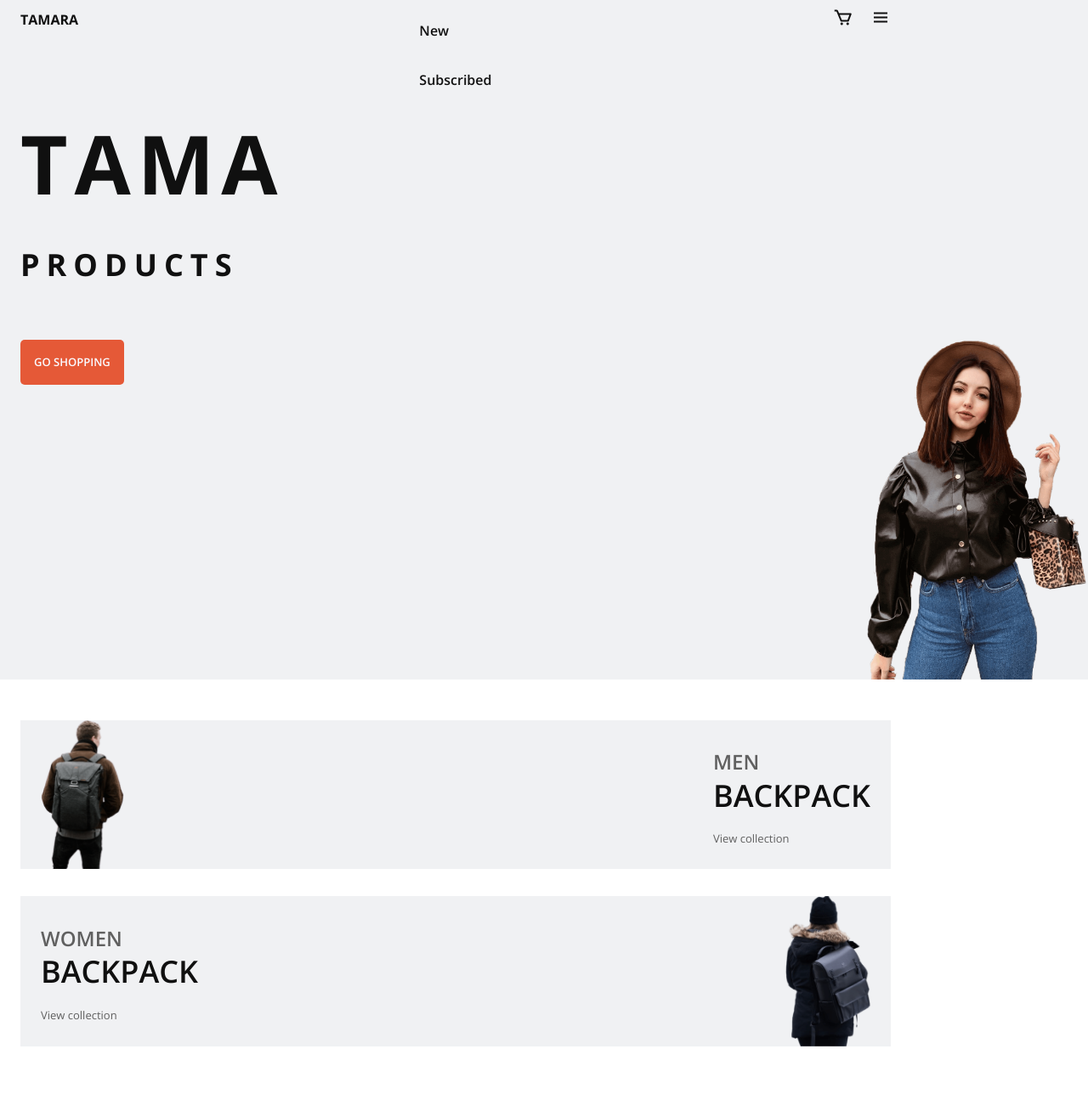
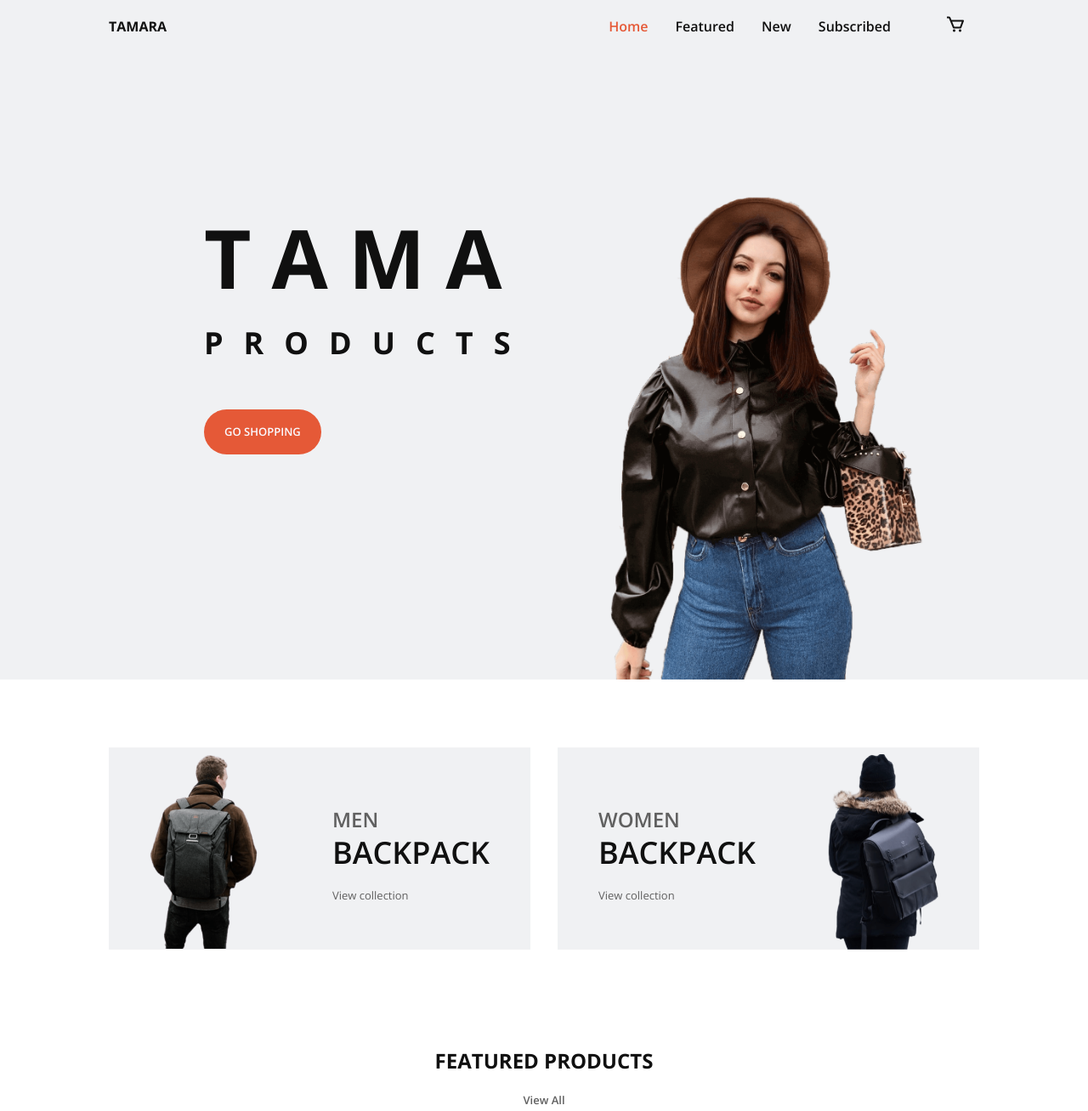
Before and after one commit to yousefomar724/shopping-website, a plain HTML site: page index.html in a window 1280 px wide. Shown: the top 1308 px of the page at 85% size. Drawn offline with nearby package versions, Linux system fonts and the light colour scheme.

Commit message:
add responsitivty

```diff
--- a/index.html
+++ b/index.html
@@ -21,10 +21,10 @@
 
             <div class="nav__menu" id="nav-menu">
                 <ul class="nav__list">
-                    <li class="nav__item"><a href="#Home" class="nav__link active">Home</a></li>
+                    <li class="nav__item"><a href="#home" class="nav__link active">Home</a></li>
                     <li class="nav__item"><a href="#featured" class="nav__link">Featured</a></li>
                     <li class="nav__item"><a href="#new" class="nav__link">New</a></li>
-                    <li class="nav__item"><a href="#Subscribed" class="nav__link">Subscribed</a></li>
+                    <li class="nav__item"><a href="#subscribed" class="nav__link">Subscribed</a></li>
                 </ul>
             </div>
 
@@ -45,6 +45,7 @@
 
                 <div class="home__data">
                     <h1 class="home__title">TAMA <br><span>PRODUCTS</span></h1>
+
                     <a href="#featured" class="btn">GO SHOPPING</a>
                 </div>
 
@@ -271,6 +272,17 @@
                 </div>
 
                 <div class="footer__box">
+                    <h3 class="footer__title">EXPLORE</h3>
+
+                    <ul>
+                        <li><a href="#home" class="footer__link">Home</a></li>
+                        <li><a href="#featured" class="footer__link">Featured</a></li>
+                        <li><a href="#new" class="footer__link">New</a></li>
+                        <li><a href="#services" class="footer__link">Services</a></li>
+                    </ul>
+                </div>
+
+                <div class="footer__box">
                     <h3 class="footer__title">OUR SERVICES</h3>
 
                     <ul>
--- a/style.css
+++ b/style.css
@@ -196,17 +196,17 @@ img{
     display: inline-block;
     background-color: var(--first-color);
     color: var(--white-color);
-    padding: 1rem;
+    padding: 1rem 1.5rem;
     font-size: var(--small-font-size);
     font-weight: var(--font-semi);
-    border-radius: 5px;
+    border-radius: 40px;
     transition: .3s;
 }
 
 .btn:hover{background-color: var(--first-color-alt);}
 
 /* Collections */
-.collection__container{row-gap: 2rem;}
+.collection__container{row-gap: 2rem;margin-top: 2rem;}
 
 .collection__box{
     display: flex;
@@ -345,6 +345,7 @@ img{
     outline: none;
     border: none;
     background-color: var(--gray-color);
+    border-radius: 40px;
     padding: 0 1rem;
 }
 
@@ -415,3 +416,81 @@ img{
 .footer__copy:hover{color: var(--white-color);}
 
 /* Media Queries */
+/* For Desktop */
+@media screen and (min-width: 768px){
+    body{margin: 0;}
+
+    .section-all{margin-bottom: var(--mb-4);}
+
+    .nav{
+        height: calc(var(--header-height) + 1rem);
+        justify-content: initial;
+    }
+
+    .nav__menu{margin-left: auto;}
+
+    .nav__cart{margin-left: var(--mb-4);}
+
+    .nav__list{display: flex;}
+
+    .nav__item{
+        margin-left: var(--mb-4);
+        margin-bottom: 0;
+    }
+
+    .nav__toggle{display: none;}
+
+    /* Home */
+    .home__container{height: 100vh;}
+
+    .home__data{
+        padding: 0;
+        height: max-content;
+        align-self: center;
+    }
+
+    .home__title{
+        line-height: .8;
+        letter-spacing: 1.5rem;
+    }
+
+    .home__img{width: 370px;}
+
+    .collection__container{
+        grid-template-columns: repeat(2,1fr);
+        grid-template-rows: 1fr;
+    }
+
+    .collection__box{padding: .5rem 3rem 0;}
+
+    .collection__img{width: 130px;}
+
+    /* Featured */
+    .featured__container, .sponsors__container, .footer__container{grid-template-columns: repeat(4,1fr);}
+
+    /* Offer */
+    .offer__data{padding: 5rem 0;}
+
+    /* New */
+    .new__container{grid-template-columns: repeat(3,1fr);}
+
+    /* Newsletter */
+    .newsletter__form{
+        width: 400px;
+        margin: 0 auto;
+    }
+
+    /* Footer */
+    .footer__container{padding: 2rem 0;}
+}
+
+@media screen and (min-width: 1024px){
+    .bd-grid{
+        margin-left: auto;
+        margin-right: auto;
+    }
+
+    .home__data{padding-left: 7rem;}
+
+    .home__img{right: 15%;}
+}
```
